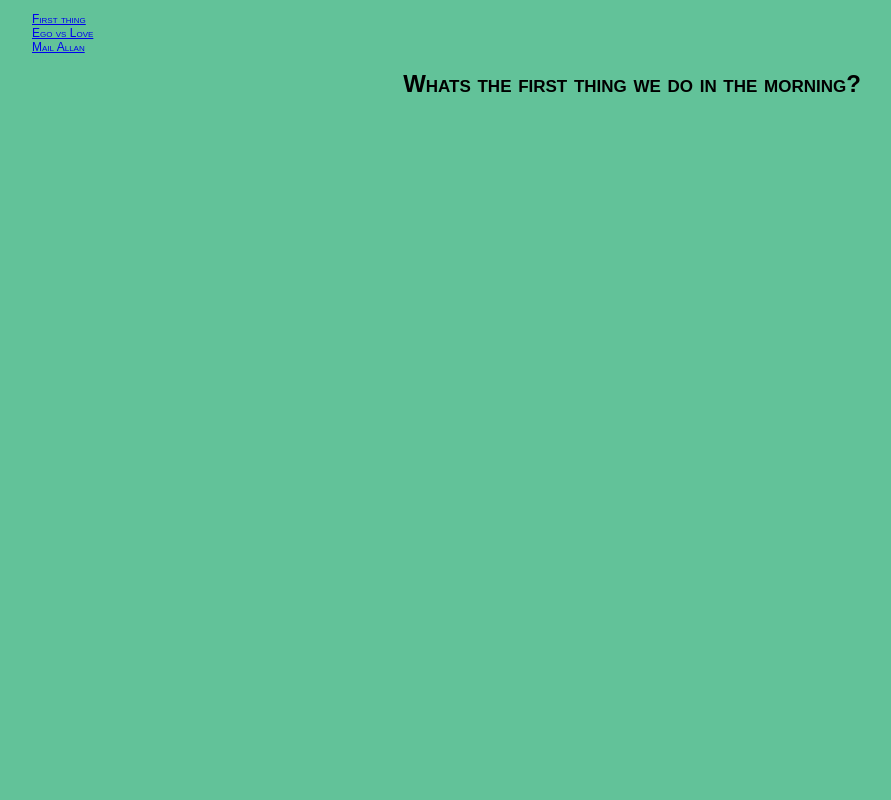
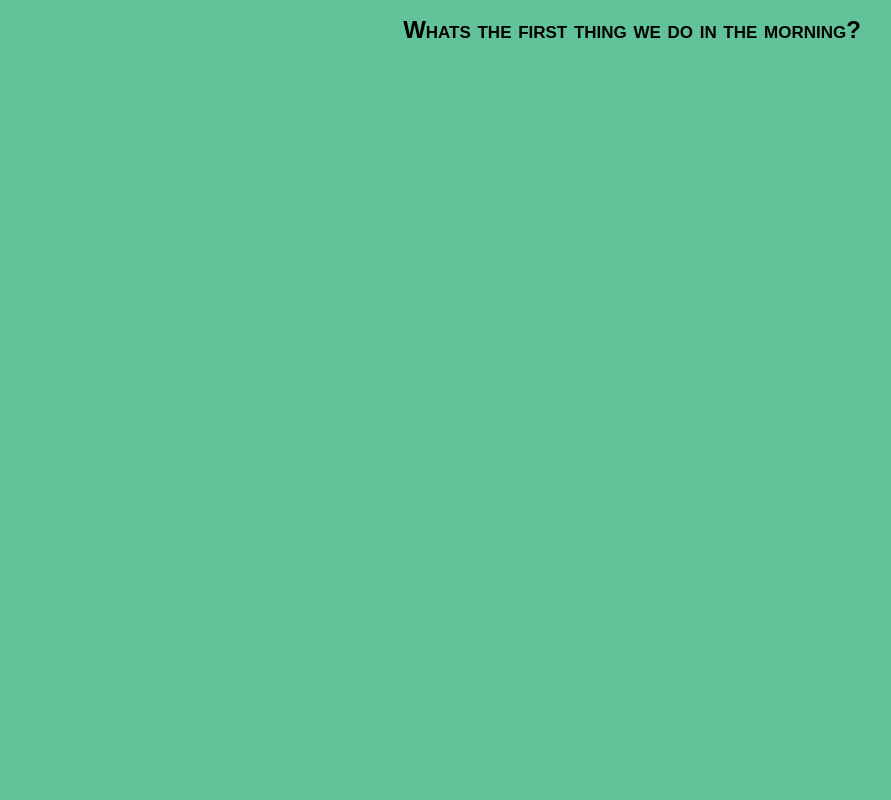
Before and after one commit to Alluki/Alluki.github.io, a plain HTML site: page index.html in a window 1280 px wide. Shown: the top 800 px of the page, without its empty margins (8-899 px from the left). Drawn offline with Linux system fonts and the light colour scheme.

Commit message:
deleted nav bar

```diff
--- a/index.html
+++ b/index.html
@@ -8,13 +8,6 @@
         <script src="bower_components/chartist/dist/chartist.min.js"></script>
   	</head>
 	<body>
-		<nav>
-  			<ul>
-    			<li><a href="#">First thing</a></li>
-    			<li><a href="#">Ego vs Love</a></li>
-    			<li><a href="#">Mail Allan</a></li>
-  			</ul>
-		</nav>
 
 		<h1>Whats the first thing we do in the morning?</h1>
 
--- a/styles.css
+++ b/styles.css
@@ -6,18 +6,6 @@ body {
 	border: solid: #62C299;
 	margin-right: auto;
 	margin-left: auto;
-}
-
-ul {
-	list-style-type: none;
-	margin right: auto;
-	margin-left: auto;
-}
-
-li {
-}
-
-a {
 }
 
 h1 {
```
